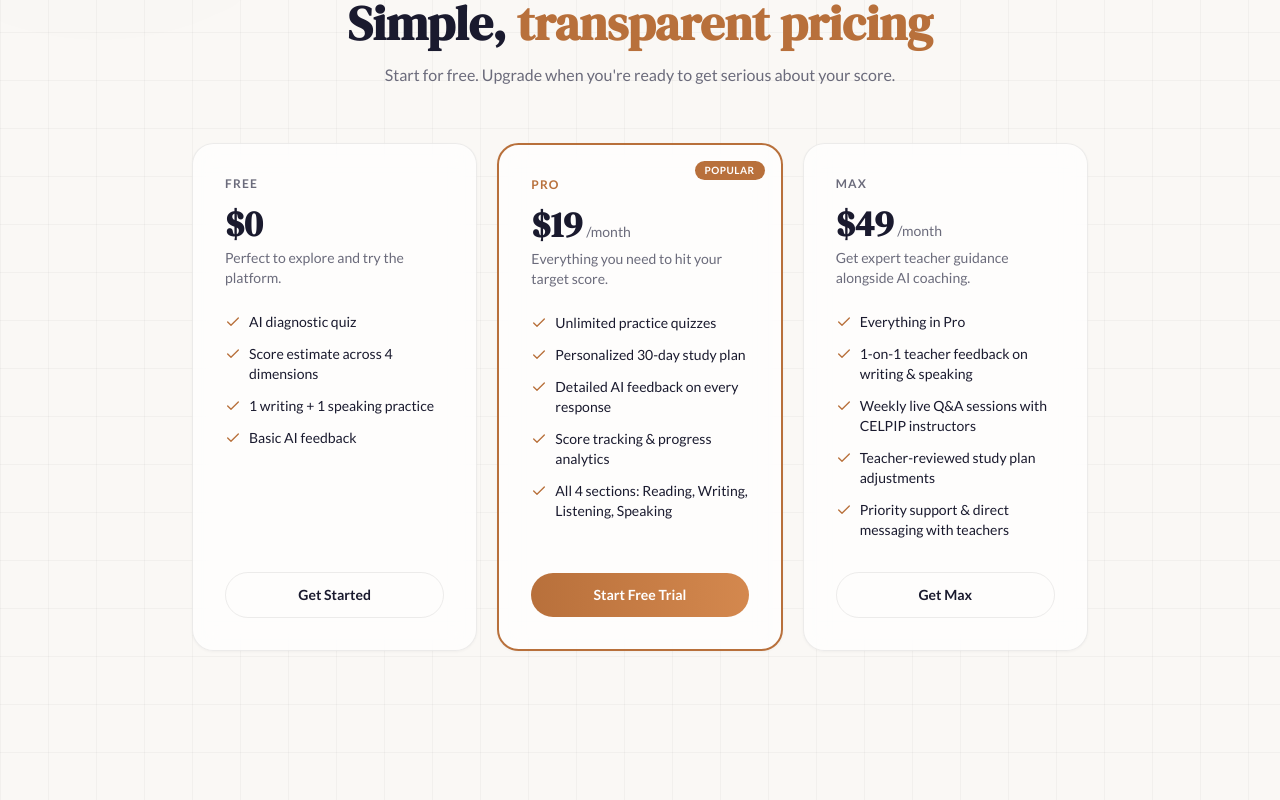
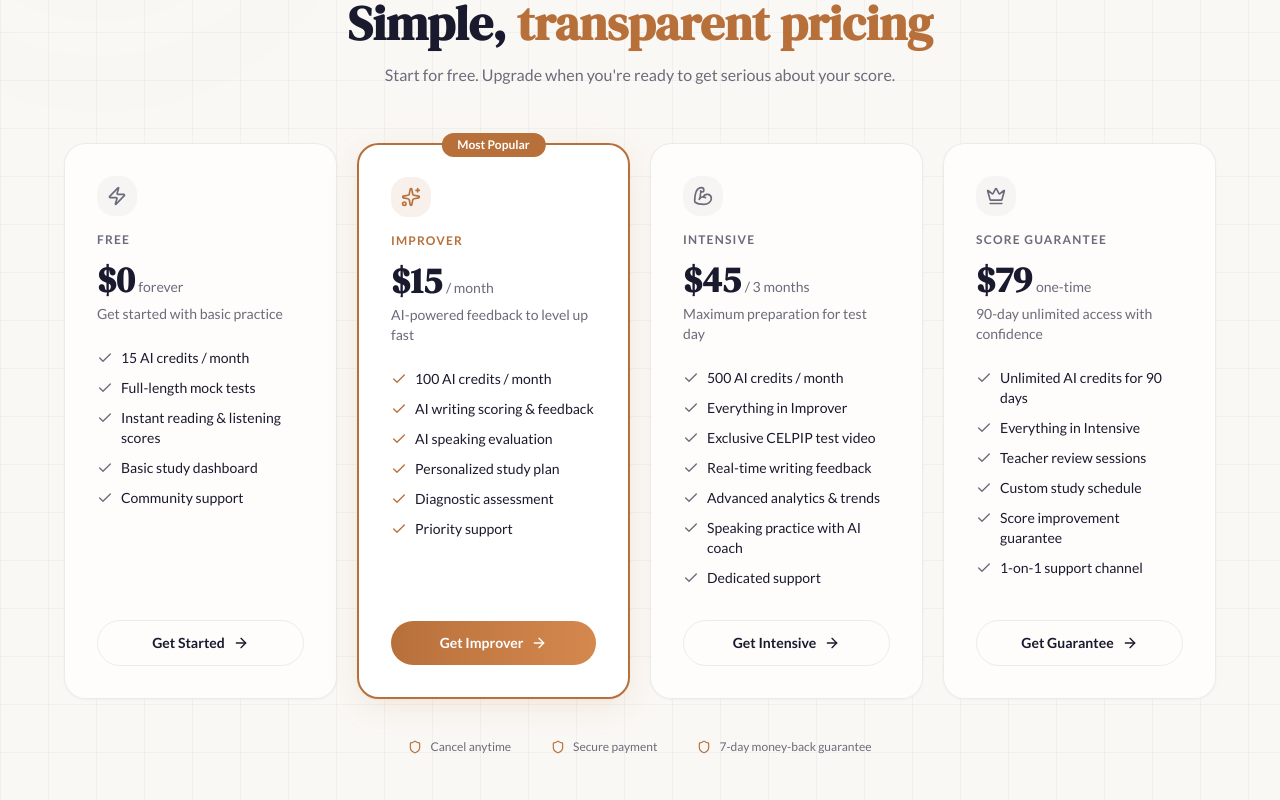
Before and after one commit to LeviChen559/celpip-mock-test, a Next.js app: page / in a window 1280 px wide. Shown: the part 4720-5520 px from the top of the page. Built offline with nearby package versions, Linux system fonts and the light colour scheme; no server answers.

Commit message:
feat: enhance dashboard and payment pages with new pricing plans and icons

```diff
--- a/src/app/dashboard/page.tsx
+++ b/src/app/dashboard/page.tsx
@@ -34,6 +34,11 @@ import {
   FileText,
   Layers,
   Zap,
+  HatGlasses,
+  User,
+  UserCheck,
+  UserStar,
+  LogOut,
 } from "lucide-react";
 
 // ── Helpers ────────────────────────────────────────────
@@ -393,11 +398,13 @@ export default function Dashboard() {
 
         {/* Desktop-only nav tabs */}
         <div className="hidden md:flex items-center gap-2">
-          {visibleTabs.slice(4).map((tab) => (
+          {visibleTabs.filter((t) => ["plan", "mytests", "schedule"].includes(t.key)).map((tab) => {
+            const Icon = tab.icon;
+            return (
               <button
                 key={tab.key}
                 onClick={() => setActiveTab(tab.key)}
-              className="px-4 py-2 rounded-full text-sm font-medium transition-all"
+                className="px-4 py-2 rounded-full text-sm font-medium transition-all flex items-center gap-1.5"
                 style={{
                   background:
                     activeTab === tab.key ? "var(--hp-accent)" : "transparent",
@@ -413,9 +420,11 @@ export default function Dashboard() {
                     e.currentTarget.style.color = "var(--hp-text-muted)";
                 }}
               >
+                {Icon && <Icon className="w-4 h-4" />}
                 {tab.label}
               </button>
-          ))}
+            );
+          })}
 
           <div
             className="w-px h-5 mx-1"
@@ -423,16 +432,14 @@ export default function Dashboard() {
           />
         </div>
 
-        <span
-          className="text-sm font-medium hidden sm:inline"
-          style={{ color: "var(--hp-text)" }}
-        >
-          {currentUser.name}
-        </span>
-        {userRole === "admin" && (
+        {(() => {
+          const RoleIcon = userRole === "admin" ? HatGlasses : userRole === "teacher" ? UserCheck : userRole === "subscriber" ? UserStar : User;
+          const roleLabel = userRole === "admin" ? "Admin" : userRole === "teacher" ? "Teacher" : null;
+          const isClickable = userRole === "admin";
+          return isClickable ? (
             <button
               onClick={() => router.push("/admin")}
-            className="px-3 py-1.5 rounded-full text-xs font-medium transition-colors"
+              className="px-3 py-1.5 rounded-full text-sm font-medium inline-flex items-center gap-1.5 transition-colors"
               style={{ color: "var(--hp-accent)" }}
               onMouseEnter={(e) =>
                 (e.currentTarget.style.color = "var(--hp-accent-light)")
@@ -441,9 +448,19 @@ export default function Dashboard() {
                 (e.currentTarget.style.color = "var(--hp-accent)")
               }
             >
-            Admin
+              <RoleIcon className="w-4 h-4" />
+              <span className="hidden sm:inline">{currentUser.name}{roleLabel && ` · ${roleLabel}`}</span>
             </button>
-        )}
+          ) : (
+            <span
+              className="text-sm font-medium inline-flex items-center gap-1.5"
+              style={{ color: "var(--hp-text)" }}
+            >
+              <RoleIcon className="w-4 h-4" />
+              <span className="hidden sm:inline">{currentUser.name}{roleLabel && ` · ${roleLabel}`}</span>
+            </span>
+          );
+        })()}
         {userRole === "teacher" && (
           <button
             onClick={() => router.push("/teacher")}
@@ -461,13 +478,14 @@ export default function Dashboard() {
         )}
         <button
           onClick={() => signOut()}
-          className="px-3 py-1.5 rounded-full text-xs font-medium transition-colors"
+          className="px-3 py-1.5 rounded-full text-xs font-medium transition-colors flex items-center gap-1.5"
           style={{ color: "var(--hp-text-muted)" }}
           onMouseEnter={(e) => (e.currentTarget.style.color = "#c75050")}
           onMouseLeave={(e) =>
             (e.currentTarget.style.color = "var(--hp-text-muted)")
           }
         >
+          <LogOut className="w-3.5 h-3.5" />
           Sign Out
         </button>
       </nav>
@@ -508,6 +526,7 @@ export default function Dashboard() {
           {visibleTabs.map((tab) => {
             const Icon = tab.icon;
             const isActive = activeTab === tab.key;
+            const isHeaderTab = ["plan", "mytests", "schedule"].includes(tab.key);
             return (
               <button
                 key={tab.key}
@@ -516,7 +535,7 @@ export default function Dashboard() {
                   isActive
                     ? "px-4 sm:px-5"
                     : "px-2.5 sm:px-5"
-                }`}
+                } ${isHeaderTab ? "md:hidden" : ""}`}
                 style={{
                   background:
                     isActive ? "var(--hp-accent)" : "var(--hp-glass)",
--- a/src/app/page.tsx
+++ b/src/app/page.tsx
@@ -15,6 +15,10 @@ import {
   CircleAlert,
   Clock,
   ShieldQuestion,
+  Zap,
+  Shield,
+  Crown,
+  BicepsFlexed,
 } from "lucide-react";
 
 const testimonials = [
@@ -852,136 +856,191 @@ export default function Home() {
           </p>
         </div>
 
-        <div className="grid md:grid-cols-3 gap-5 max-w-4xl mx-auto">
-          {/* Free plan */}
-          <div className="hp-glass rounded-2xl p-6 sm:p-8 flex flex-col hp-reveal">
-            <p className="text-xs uppercase tracking-widest font-bold mb-3" style={{ color: "var(--hp-text-muted)" }}>
-              Free
+        <div className="grid md:grid-cols-2 lg:grid-cols-4 gap-5 max-w-6xl mx-auto">
+          {[
+            {
+              id: "free",
+              name: "Free",
+              price: "$0",
+              period: "forever",
+              description: "Get started with basic practice",
+              icon: Zap,
+              accent: false,
+              popular: false,
+              features: [
+                "15 AI credits / month",
+                "Full-length mock tests",
+                "Instant reading & listening scores",
+                "Basic study dashboard",
+                "Community support",
+              ],
+              cta: "Get Started",
+            },
+            {
+              id: "improver",
+              name: "Improver",
+              price: "$15",
+              period: "/ month",
+              description: "AI-powered feedback to level up fast",
+              icon: Sparkles,
+              accent: true,
+              popular: true,
+              features: [
+                "100 AI credits / month",
+                "AI writing scoring & feedback",
+                "AI speaking evaluation",
+                "Personalized study plan",
+                "Diagnostic assessment",
+                "Priority support",
+              ],
+              cta: "Get Improver",
+            },
+            {
+              id: "intensive",
+              name: "Intensive",
+              price: "$45",
+              period: "/ 3 months",
+              description: "Maximum preparation for test day",
+              icon: BicepsFlexed,
+              accent: false,
+              popular: false,
+              features: [
+                "500 AI credits / month",
+                "Everything in Improver",
+                "Exclusive CELPIP test video",
+                "Real-time writing feedback",
+                "Advanced analytics & trends",
+                "Speaking practice with AI coach",
+                "Dedicated support",
+              ],
+              cta: "Get Intensive",
+            },
+            {
+              id: "guarantee",
+              name: "Score Guarantee",
+              price: "$79",
+              period: "one-time",
+              description: "90-day unlimited access with confidence",
+              icon: Crown,
+              accent: false,
+              popular: false,
+              features: [
+                "Unlimited AI credits for 90 days",
+                "Everything in Intensive",
+                "Teacher review sessions",
+                "Custom study schedule",
+                "Score improvement guarantee",
+                "1-on-1 support channel",
+              ],
+              cta: "Get Guarantee",
+            },
+          ].map((plan, i) => (
+            <div
+              key={plan.id}
+              className={`hp-reveal hp-reveal-d${i} relative rounded-2xl p-6 sm:p-8 flex flex-col ${
+                plan.accent ? "" : "hp-glass"
+              }`}
+              style={
+                plan.accent
+                  ? {
+                      background: "#ffffff",
+                      border: "2px solid var(--hp-accent)",
+                      boxShadow: "0 8px 32px rgba(184, 112, 59, 0.12), 0 1px 3px rgba(0,0,0,0.04)",
+                    }
+                  : undefined
+              }
+            >
+              {plan.popular && (
+                <div
+                  className="absolute -top-3 left-1/2 -translate-x-1/2 px-4 py-1 rounded-full text-xs font-semibold text-white"
+                  style={{ background: "var(--hp-accent)" }}
+                >
+                  Most Popular
+                </div>
+              )}
+
+              <div
+                className="w-10 h-10 rounded-xl flex items-center justify-center mb-4"
+                style={{
+                  background: plan.accent ? "var(--hp-accent-glow)" : "rgba(0,0,0,0.03)",
+                }}
+              >
+                <plan.icon
+                  className="w-5 h-5"
+                  style={{
+                    color: plan.accent ? "var(--hp-accent)" : "var(--hp-text-muted)",
+                  }}
+                />
+              </div>
+
+              <p
+                className="text-xs uppercase tracking-widest font-bold mb-3"
+                style={{ color: plan.accent ? "var(--hp-accent)" : "var(--hp-text-muted)" }}
+              >
+                {plan.name}
               </p>
               <div className="flex items-baseline gap-1 mb-1">
-              <span className="text-4xl font-bold" style={{ fontFamily: "var(--font-serif)", color: "var(--hp-text)" }}>$0</span>
+                <span className="text-4xl font-bold" style={{ fontFamily: "var(--font-serif)", color: "var(--hp-text)" }}>
+                  {plan.price}
+                </span>
+                <span className="text-sm" style={{ color: "var(--hp-text-muted)" }}>
+                  {plan.period}
+                </span>
               </div>
               <p className="text-sm mb-6" style={{ color: "var(--hp-text-muted)" }}>
-              Perfect to explore and try the platform.
+                {plan.description}
               </p>
-            <ul className="space-y-3 mb-8 flex-1">
-              {[
-                "AI diagnostic quiz",
-                "Score estimate across 4 dimensions",
-                "1 writing + 1 speaking practice",
-                "Basic AI feedback",
-              ].map((f) => (
+
+              <ul className="space-y-2.5 mb-8 flex-1">
+                {plan.features.map((f) => (
                   <li key={f} className="flex items-start gap-2 text-sm" style={{ color: "var(--hp-text)" }}>
-                  <Check className="w-4 h-4 shrink-0 mt-0.5" style={{ color: "var(--hp-accent)" }} />
+                    <Check className="w-4 h-4 shrink-0 mt-0.5" style={{ color: plan.accent ? "var(--hp-accent)" : "var(--hp-text-muted)" }} />
                     {f}
                   </li>
                 ))}
               </ul>
+
               <button
                 onClick={handleCta}
-              className="w-full py-3 rounded-full text-sm font-semibold border transition-colors"
-              style={{
+                className={`w-full py-3 rounded-full text-sm font-semibold flex items-center justify-center gap-2 transition-colors ${
+                  plan.accent ? "hp-cta-btn" : "border"
+                }`}
+                style={
+                  plan.accent
+                    ? undefined
+                    : {
                         borderColor: "var(--hp-border)",
                         color: "var(--hp-text)",
-              }}
+                      }
+                }
                 onMouseEnter={(e) => {
-                e.currentTarget.style.backgroundColor = "var(--hp-accent-glow)";
+                  if (!plan.accent) {
+                    e.currentTarget.style.borderColor = "var(--hp-accent)";
+                    e.currentTarget.style.color = "var(--hp-accent)";
+                  }
                 }}
                 onMouseLeave={(e) => {
-                e.currentTarget.style.backgroundColor = "transparent";
+                  if (!plan.accent) {
+                    e.currentTarget.style.borderColor = "var(--hp-border)";
+                    e.currentTarget.style.color = "var(--hp-text)";
+                  }
                 }}
               >
-              Get Started
+                {plan.cta}
+                <ArrowRight className="w-4 h-4" />
               </button>
             </div>
-
-          {/* Pro plan */}
-          <div
-            className="hp-glass rounded-2xl p-6 sm:p-8 flex flex-col relative overflow-hidden hp-reveal hp-reveal-d1"
-            style={{ border: "2px solid var(--hp-accent)" }}
-          >
-            {/* Popular badge */}
-            <div
-              className="absolute top-4 right-4 px-2.5 py-0.5 rounded-full text-[10px] font-bold uppercase tracking-wider text-white"
-              style={{ backgroundColor: "var(--hp-accent)" }}
-            >
-              Popular
-            </div>
-            <p className="text-xs uppercase tracking-widest font-bold mb-3" style={{ color: "var(--hp-accent)" }}>
-              Pro
-            </p>
-            <div className="flex items-baseline gap-1 mb-1">
-              <span className="text-4xl font-bold" style={{ fontFamily: "var(--font-serif)", color: "var(--hp-text)" }}>$19</span>
-              <span className="text-sm" style={{ color: "var(--hp-text-muted)" }}>/month</span>
-            </div>
-            <p className="text-sm mb-6" style={{ color: "var(--hp-text-muted)" }}>
-              Everything you need to hit your target score.
-            </p>
-            <ul className="space-y-3 mb-8 flex-1">
-              {[
-                "Unlimited practice quizzes",
-                "Personalized 30-day study plan",
-                "Detailed AI feedback on every response",
-                "Score tracking & progress analytics",
-                "All 4 sections: Reading, Writing, Listening, Speaking",
-              ].map((f) => (
-                <li key={f} className="flex items-start gap-2 text-sm" style={{ color: "var(--hp-text)" }}>
-                  <Check className="w-4 h-4 shrink-0 mt-0.5" style={{ color: "var(--hp-accent)" }} />
-                  {f}
-                </li>
           ))}
-            </ul>
-            <button
-              onClick={handleCta}
-              className="hp-cta-btn w-full py-3 rounded-full text-sm font-semibold"
-            >
-              Start Free Trial
-            </button>
         </div>
 
-          {/* Team / Tutors plan */}
-          <div className="hp-glass rounded-2xl p-6 sm:p-8 flex flex-col hp-reveal hp-reveal-d2">
-            <p className="text-xs uppercase tracking-widest font-bold mb-3" style={{ color: "var(--hp-text-muted)" }}>
-              Max
-            </p>
-            <div className="flex items-baseline gap-1 mb-1">
-              <span className="text-4xl font-bold" style={{ fontFamily: "var(--font-serif)", color: "var(--hp-text)" }}>$49</span>
-              <span className="text-sm" style={{ color: "var(--hp-text-muted)" }}>/month</span>
+        {/* Trust badges */}
+        <div className="mt-10 flex flex-wrap items-center justify-center gap-6 md:gap-10 hp-reveal hp-reveal-d5">
+          {["Cancel anytime", "Secure payment", "7-day money-back guarantee"].map((badge) => (
+            <div key={badge} className="flex items-center gap-2 text-xs font-medium" style={{ color: "var(--hp-text-muted)" }}>
+              <Shield className="w-3.5 h-3.5" style={{ color: "var(--hp-accent)" }} />
+              {badge}
             </div>
-            <p className="text-sm mb-6" style={{ color: "var(--hp-text-muted)" }}>
-              Get expert teacher guidance alongside AI coaching.
-            </p>
-            <ul className="space-y-3 mb-8 flex-1">
-              {[
-                "Everything in Pro",
-                "1-on-1 teacher feedback on writing & speaking",
-                "Weekly live Q&A sessions with CELPIP instructors",
-                "Teacher-reviewed study plan adjustments",
-                "Priority support & direct messaging with teachers",
-              ].map((f) => (
-                <li key={f} className="flex items-start gap-2 text-sm" style={{ color: "var(--hp-text)" }}>
-                  <Check className="w-4 h-4 shrink-0 mt-0.5" style={{ color: "var(--hp-accent)" }} />
-                  {f}
-                </li>
           ))}
-            </ul>
-            <button
-              onClick={handleCta}
-              className="w-full py-3 rounded-full text-sm font-semibold border transition-colors"
-              style={{
-                borderColor: "var(--hp-border)",
-                color: "var(--hp-text)",
-              }}
-              onMouseEnter={(e) => {
-                e.currentTarget.style.backgroundColor = "var(--hp-accent-glow)";
-              }}
-              onMouseLeave={(e) => {
-                e.currentTarget.style.backgroundColor = "transparent";
-              }}
-            >
-              Get Max
-            </button>
-          </div>
         </div>
       </section>
 
--- a/src/app/payment/page.tsx
+++ b/src/app/payment/page.tsx
@@ -11,6 +11,7 @@ import {
   Zap,
   Shield,
   Crown,
+  BicepsFlexed,
 } from "lucide-react";
 
 const plans = [
@@ -34,7 +35,7 @@ const plans = [
   {
     id: "improver",
     name: "Improver",
-    price: "$12",
+    price: "$15",
     period: "/ month",
     description: "AI-powered feedback to level up fast",
     icon: Sparkles,
@@ -53,14 +54,15 @@ const plans = [
   {
     id: "intensive",
     name: "Intensive",
-    price: "$29",
-    period: "/ month",
+    price: "$45",
+    period: "/ 3 months",
     description: "Maximum preparation for test day",
-    icon: Shield,
+    icon: BicepsFlexed,
     accent: false,
     features: [
       "500 AI credits / month",
       "Everything in Improver",
+      "Exclusive CELPIP test video",
       "Real-time writing feedback",
       "Advanced analytics & trends",
       "Speaking practice with AI coach",
--- a/src/components/MySchedule.tsx
+++ b/src/components/MySchedule.tsx
@@ -135,8 +135,9 @@ export default function MySchedule() {
 
   return (
     <div>
-      {/* Target date */}
-      <Card className="border-2 border-[#e2ddd5] rounded-2xl mb-6">
+      {/* Target date & Progress */}
+      <div className={`grid gap-4 mb-6 ${totalItems > 0 ? "md:grid-cols-2" : ""}`}>
+        <Card className="border-2 border-[#e2ddd5] rounded-2xl">
           <CardContent className="pt-5">
             <div className="flex flex-col sm:flex-row sm:items-center gap-4">
               <div className="flex-1">
@@ -172,9 +173,8 @@ export default function MySchedule() {
           </CardContent>
         </Card>
 
-      {/* Progress */}
         {totalItems > 0 && (
-        <Card className="border-2 border-[#e2ddd5] rounded-2xl mb-6">
+          <Card className="border-2 border-[#e2ddd5] rounded-2xl">
             <CardContent className="pt-5">
               <div className="flex items-center justify-between mb-2">
                 <p className="text-sm font-medium text-[#1a1a2e]">Study Progress</p>
@@ -187,6 +187,7 @@ export default function MySchedule() {
             </CardContent>
           </Card>
         )}
+      </div>
 
       {/* Add form */}
       <Card className="border-2 border-[#e2ddd5] rounded-2xl mb-6">
--- a/src/components/admin/AdminSidebar.tsx
+++ b/src/components/admin/AdminSidebar.tsx
@@ -14,33 +14,35 @@ export function AdminSidebar() {
   const pathname = usePathname();
 
   return (
-    <aside className="sticky top-0 h-screen w-56 shrink-0 bg-white border-r border-[#e2ddd5] flex flex-col justify-between py-6 px-3">
+    <aside className="sticky top-0 h-screen w-16 md:w-56 shrink-0 bg-white border-r border-[#e2ddd5] flex flex-col justify-between py-6 px-2 md:px-3 transition-all">
       <div className="space-y-1">
-        <p className="px-3 mb-4 text-xs font-semibold uppercase tracking-wider text-gray-400">Admin</p>
+        <p className="hidden md:block px-3 mb-4 text-xs font-semibold uppercase tracking-wider text-gray-400">Admin</p>
         {NAV_ITEMS.map((item) => {
           const active = item.match(pathname);
           return (
             <button
               key={item.href}
               onClick={() => router.push(item.href)}
-              className={`w-full flex items-center gap-3 px-3 py-2.5 text-sm font-medium rounded-lg transition-colors ${
+              title={item.label}
+              className={`w-full flex items-center justify-center md:justify-start gap-3 px-3 py-2.5 text-sm font-medium rounded-lg transition-colors ${
                 active
                   ? "bg-[#6b4c9a]/10 text-[#6b4c9a]"
                   : "text-gray-700 hover:bg-gray-100"
               }`}
             >
-              <item.icon className="w-4 h-4" />
-              {item.label}
+              <item.icon className="w-4 h-4 shrink-0" />
+              <span className="hidden md:inline">{item.label}</span>
             </button>
           );
         })}
       </div>
       <button
         onClick={() => router.push("/dashboard")}
-        className="w-full flex items-center gap-3 px-3 py-2.5 text-sm font-medium rounded-lg text-gray-700 hover:bg-gray-100 transition-colors"
+        title="Back to Dashboard"
+        className="w-full flex items-center justify-center md:justify-start gap-3 px-3 py-2.5 text-sm font-medium rounded-lg text-gray-700 hover:bg-gray-100 transition-colors"
       >
-        <Home className="w-4 h-4" />
-        Back to Dashboard
+        <Home className="w-4 h-4 shrink-0" />
+        <span className="hidden md:inline">Back to Dashboard</span>
       </button>
     </aside>
   );
```
Lines whose indentation alone changed are shown as unchanged.
